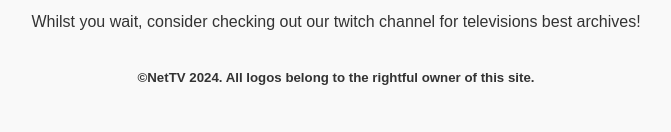
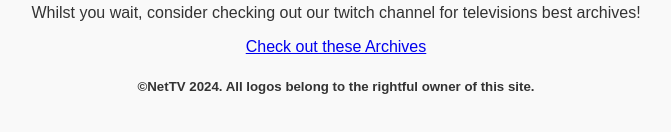
Before and after one commit to Dark-thunder-linux/NetTV-Archive, a plain HTML site: page index.html in a window 1280 px wide. Shown: the part 524-656 px from the top of the page, without its empty margins (304-975 px from the left). Drawn offline with Linux system fonts and the light colour scheme.

Commit message:
Update index.html

```diff
--- a/index.html
+++ b/index.html
@@ -40,6 +40,6 @@
     </div>
     <div class="content">Coming very soon.</div>
     <p>Whilst you wait, consider checking out our twitch channel for televisions best archives!</p>
+    <a href="https://youtube.com/playlist?list=PLp5kxJAhpetkwrRC0gwR2fGgtOMDLtQ6-&si=UO3BRSl-mbKCUKKv"<button>Check out these Archives</button></a>
     <h5>©NetTV 2024. All logos belong to the rightful owner of this site.</h5>
-</body>
-</html>
+        </body> </html>
```
